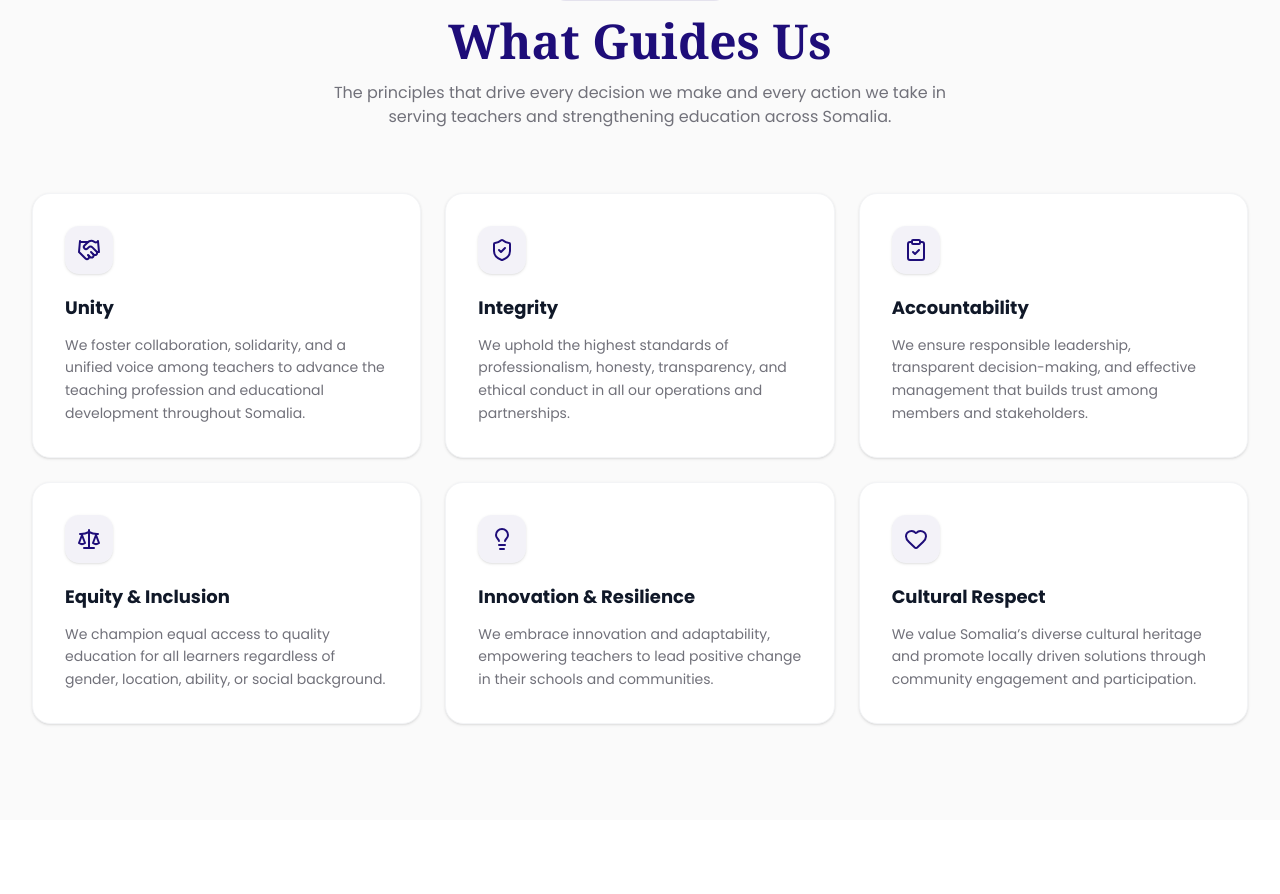
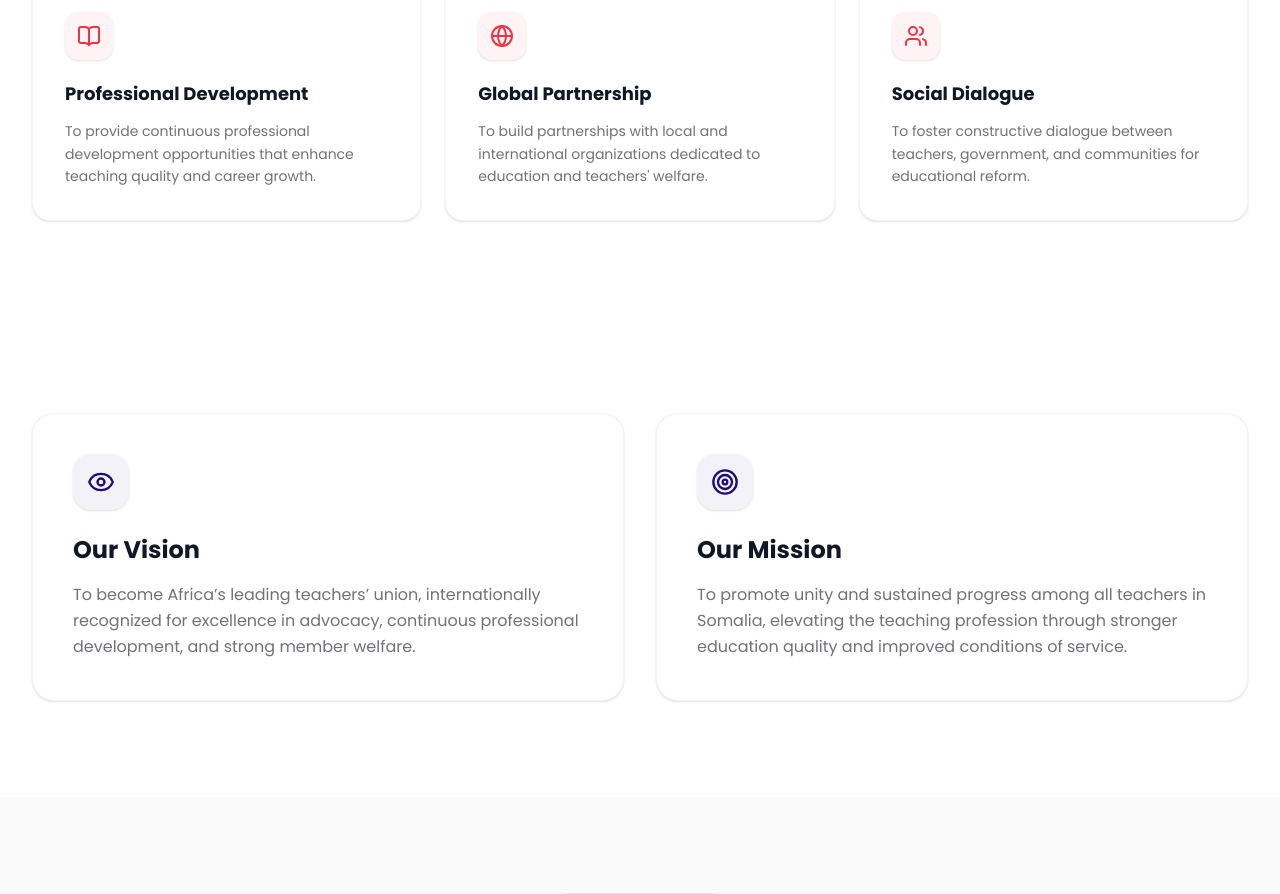
Before and after one commit to Raadsan/sonutorganization, a Next.js app: page /about in a window 1280 px wide. Shown: the part 1831-2725 px from the top of the page. Built offline with nearby package versions, Linux system fonts and the light colour scheme.

Commit message:
feat: create about page with sections for banner, aims, vision, mission, and partners

```diff
--- a/app/about/page.tsx
+++ b/app/about/page.tsx
@@ -11,9 +11,9 @@ export default function AboutPage() {
     <main>
       <Aboutbanner />
       <About />
+      <AimsAndObjectives />
       <VissionAndMission />
       <CoreValues />
-      <AimsAndObjectives />
       {/* <OurHistory /> */}
       <Partners />
 
```
